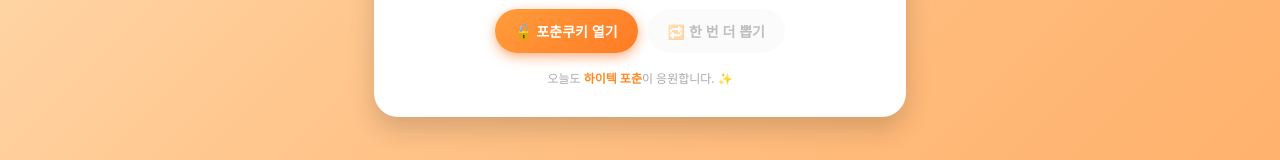
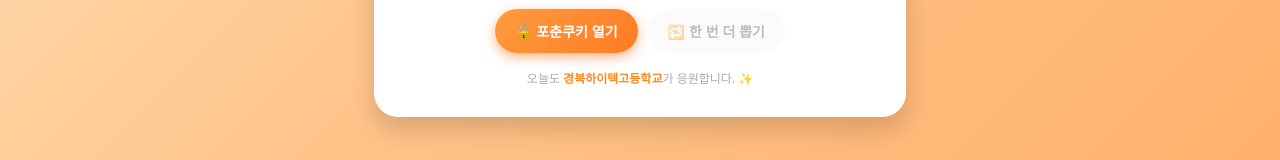
Before and after one commit to Gyeongbuk-Hi-Tech/Hi-Tech-fortune, a plain HTML site: page index.html in a window 1280 px wide. Shown: the part 569-729 px from the top of the page. Drawn offline with Linux system fonts and the light colour scheme.

Commit message:
Update index.html

```diff
--- a/index.html
+++ b/index.html
@@ -236,7 +236,7 @@
       </div>
 
       <div class="footer">
-        오늘도 <span class="brand">하이텍 포춘</span>이 응원합니다. ✨
+        오늘도 <span class="brand">경북하이텍고등학교</span>가 응원합니다. ✨
       </div>
     </div>
   </div>
```
